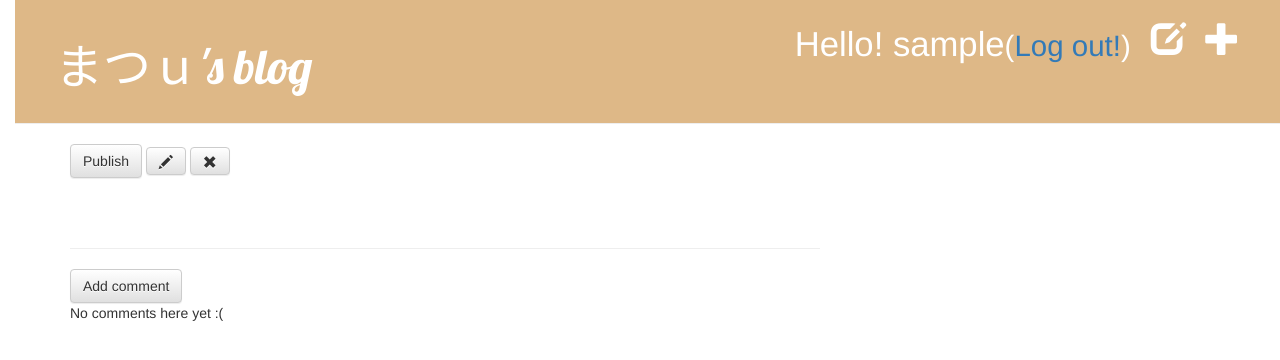
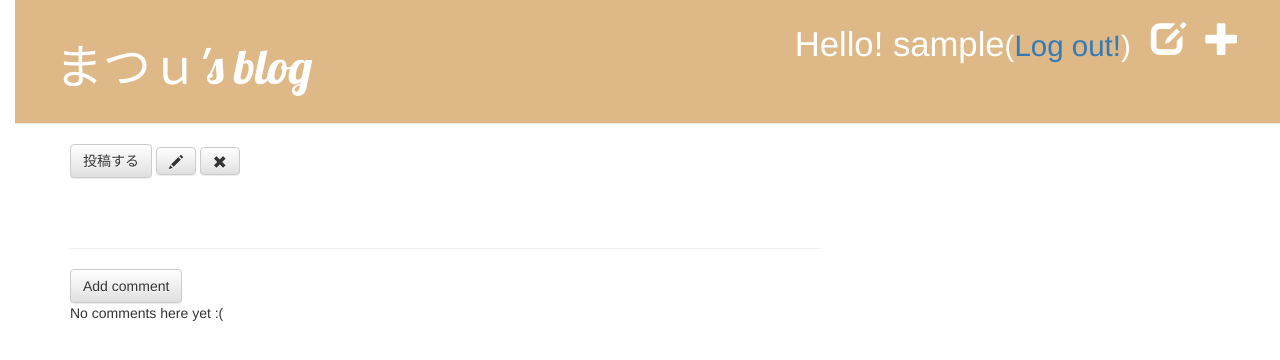
Before and after one commit to matsuu2tatsuya/my-first-blog, a Django app: template blog/templates/blog/post_detail.html in a window 1280 px wide. Shown: the top 360 px of the page. Run offline with Django 3.2, Linux system fonts and the light colour scheme; the template is opened without the code that fills it, so the values that code supplies are empty; the visitor is signed in with stand-in values (Sample User, id 1); some libraries are stand-ins or nearby versions.

Commit message:
first commit

```diff
--- a/blog/templates/blog/post_detail.html
+++ b/blog/templates/blog/post_detail.html
@@ -7,7 +7,7 @@
                 {{ post.published_date }}
             </div>
         {% else %}
-            <a class="btn btn-default" href="{% url 'post_publish' pk=post.pk %}">Publish</a>
+            <a class="btn btn-default" href="{% url 'post_publish' pk=post.pk %}">投稿する</a>
         {% endif %}
         {% if user.is_authenticated %}
             <a class="btn btn-default" href="{% url 'post_edit' pk=post.pk %}"><span class="glyphicon glyphicon-pencil"></span></a>
```
